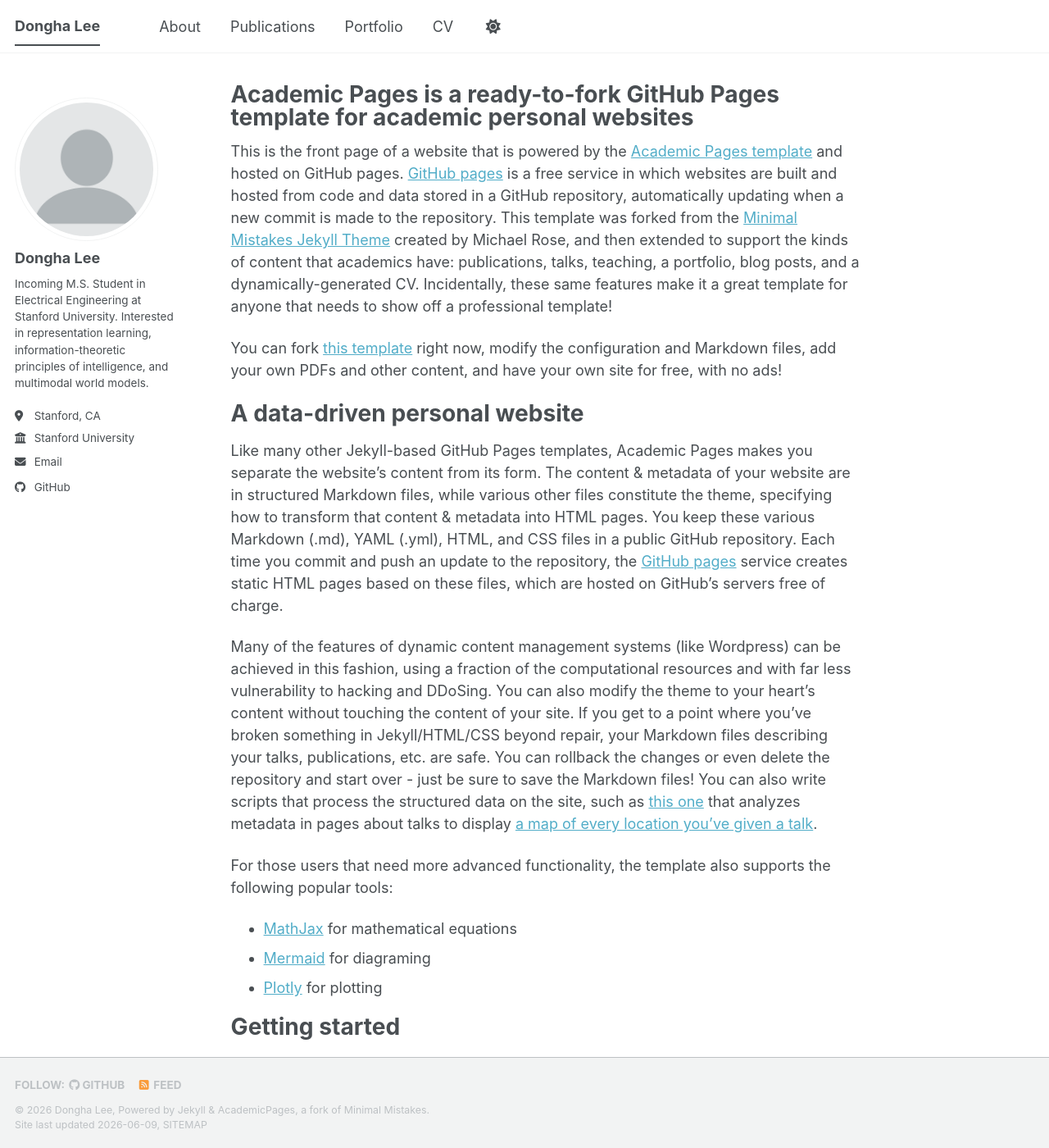
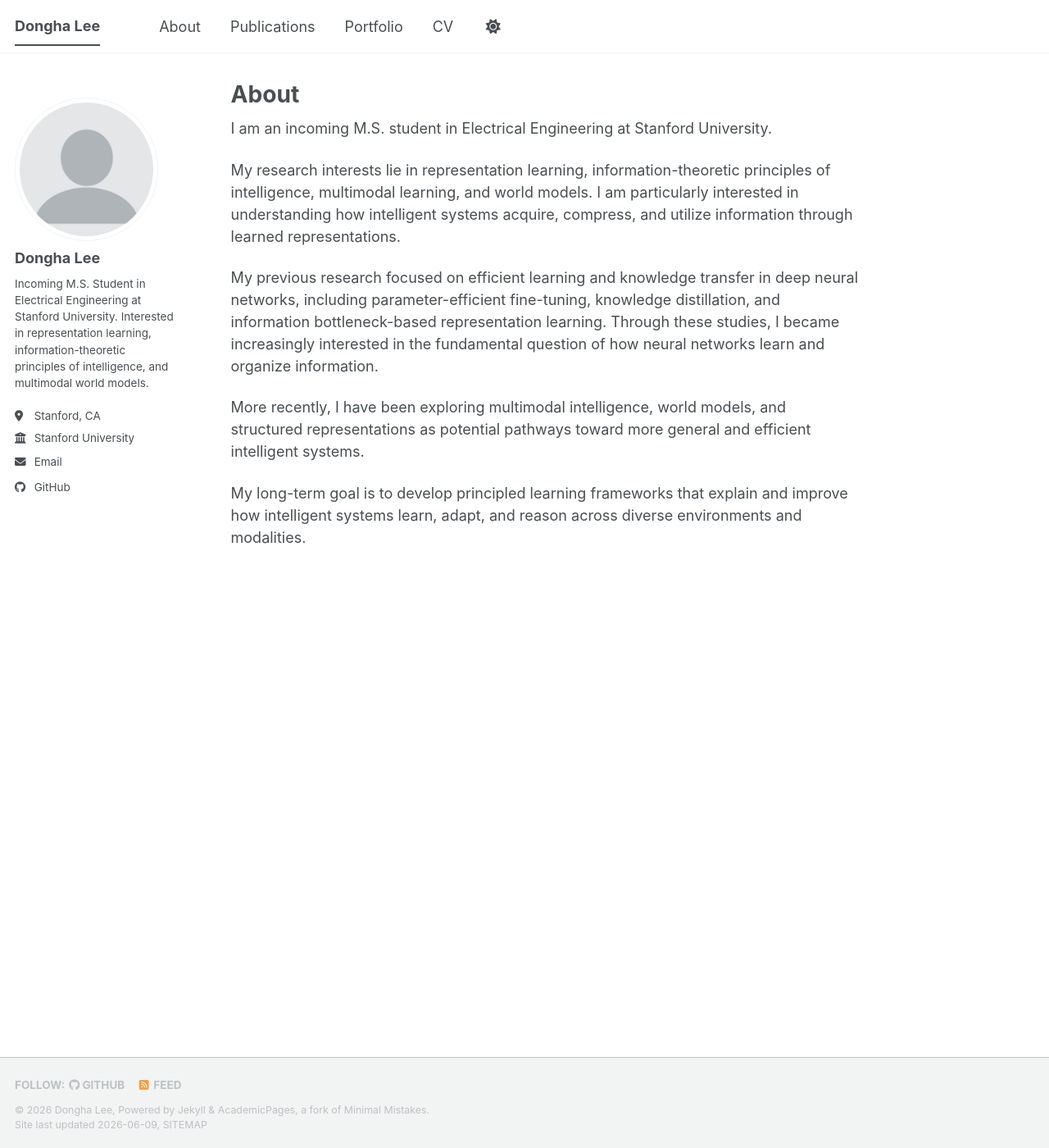
Before and after one commit to lee-research/lee-research.github.io, a Jekyll site: the page built from _pages/about.md, in a window 1280 px wide and 1400 px high. Shown: the whole window at 82% size. Built offline with Jekyll 4.4.1, drawn with Linux system fonts in a browser that asks for light colours; a script bundle is joined from its source files by our own code; library files that are not in the unit come from our copies; some of the changed text lies outside the part shown.

Commit message:
Update about.md

```diff
--- a/_pages/about.md
+++ b/_pages/about.md
@@ -1,12 +1,23 @@
 ---
 permalink: /
-title: "Academic Pages is a ready-to-fork GitHub Pages template for academic personal websites"
+title: "About"
 author_profile: true
 redirect_from:
   - /about/
   - /about.html
 ---
 
+I am an incoming M.S. student in Electrical Engineering at Stanford University.
+
+My research interests lie in representation learning, information-theoretic principles of intelligence, multimodal learning, and world models. I am particularly interested in understanding how intelligent systems acquire, compress, and utilize information through learned representations.
+
+My previous research focused on efficient learning and knowledge transfer in deep neural networks, including parameter-efficient fine-tuning, knowledge distillation, and information bottleneck-based representation learning. Through these studies, I became increasingly interested in the fundamental question of how neural networks learn and organize information.
+
+More recently, I have been exploring multimodal intelligence, world models, and structured representations as potential pathways toward more general and efficient intelligent systems.
+
+My long-term goal is to develop principled learning frameworks that explain and improve how intelligent systems learn, adapt, and reason across diverse environments and modalities.
+
+<!--
 This is the front page of a website that is powered by the [Academic Pages template](https://github.com/academicpages/academicpages.github.io) and hosted on GitHub pages. [GitHub pages](https://pages.github.com) is a free service in which websites are built and hosted from code and data stored in a GitHub repository, automatically updating when a new commit is made to the repository. This template was forked from the [Minimal Mistakes Jekyll Theme](https://mmistakes.github.io/minimal-mistakes/) created by Michael Rose, and then extended to support the kinds of content that academics have: publications, talks, teaching, a portfolio, blog posts, and a dynamically-generated CV. Incidentally, these same features make it a great template for anyone that needs to show off a professional template!
 
  You can fork [this template](https://github.com/academicpages/academicpages.github.io) right now, modify the configuration and Markdown files, add your own PDFs and other content, and have your own site for free, with no ads!
@@ -54,3 +65,4 @@ Example: editing a Markdown file for a talk
 For more info
 ------
 More info about configuring Academic Pages can be found in [the guide](https://academicpages.github.io/markdown/), the [growing wiki](https://github.com/academicpages/academicpages.github.io/wiki), and you can always [ask a question on GitHub](https://github.com/academicpages/academicpages.github.io/discussions). The [guides for the Minimal Mistakes theme](https://mmistakes.github.io/minimal-mistakes/docs/configuration/) (which this theme was forked from) might also be helpful.
+-->
```
